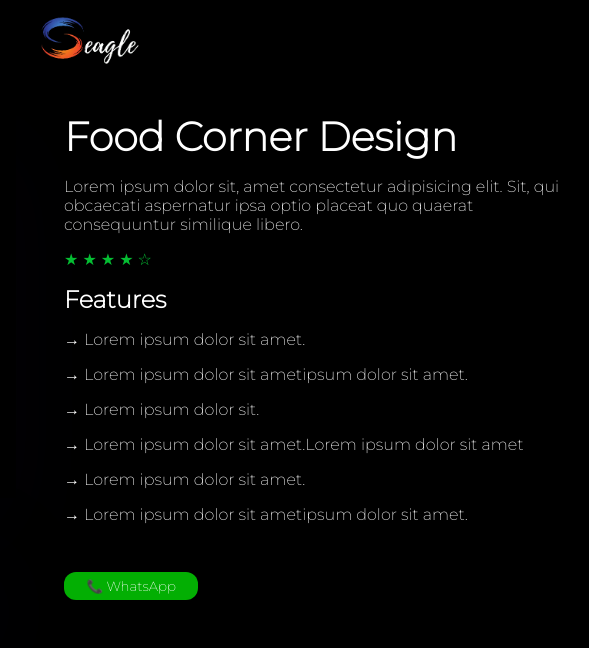
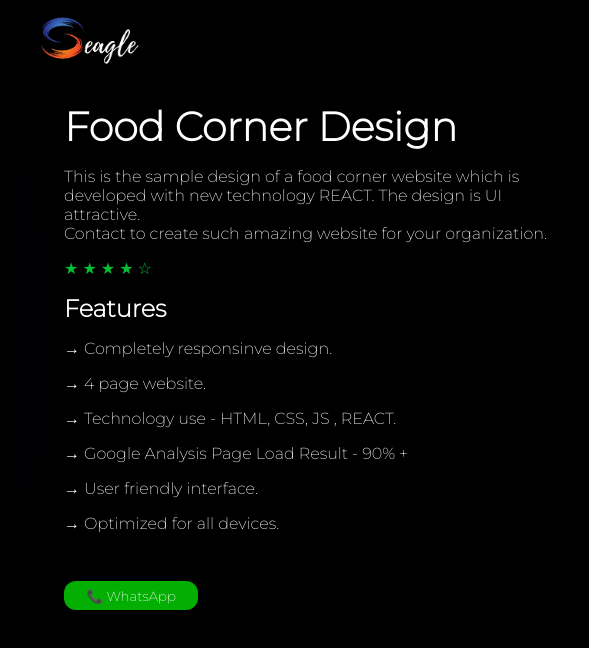
Before and after one commit to sachinjha23/seagle, a plain HTML site: page food project/food.html in a window 1280 px wide. Shown: the full height of the page, 550-1139 px from the left. Drawn offline with Linux system fonts and the light colour scheme.

Commit message:
Update food.html

```diff
--- a/food project/food.html
+++ b/food project/food.html
@@ -38,15 +38,16 @@
         </div>
         <div class="main-text">
             <h1>Food Corner Design</h1>
-            <p>Lorem ipsum dolor sit, amet consectetur adipisicing elit. Sit, qui obcaecati aspernatur ipsa optio placeat quo quaerat consequuntur similique libero.</p>
+            <p>This is the sample design of a food corner website which is developed with new technology REACT. The design is UI attractive.
+            </br> Contact to create such amazing website for your organization.</p>
             <p class="star">&starf; &starf; &starf; &starf; &star;</p>
             <h2>Features</h2>
-            <p>&rarr; Lorem ipsum dolor sit amet.</p>
-            <p>&rarr; Lorem ipsum dolor sit ametipsum dolor sit amet.</p>
-            <p>&rarr; Lorem ipsum dolor sit.</p>
-            <p>&rarr; Lorem ipsum dolor sit amet.Lorem ipsum dolor sit amet</p>
-            <p>&rarr; Lorem ipsum dolor sit amet.</p>
-            <p>&rarr; Lorem ipsum dolor sit ametipsum dolor sit amet.</p>
+            <p>&rarr; Completely responsinve design.</p>
+            <p>&rarr; 4 page website.</p>
+            <p>&rarr; Technology use - HTML, CSS, JS , REACT.</p>
+            <p>&rarr; Google Analysis Page Load Result - 90% +</p>
+            <p>&rarr; User friendly interface.</p>
+            <p>&rarr; Optimized for all devices.</p>
             <a href="https://wa.me/+918742920558" target="_blank"><button class="btn-a"> &#128222; WhatsApp</button></a>
 
         </div>
```
